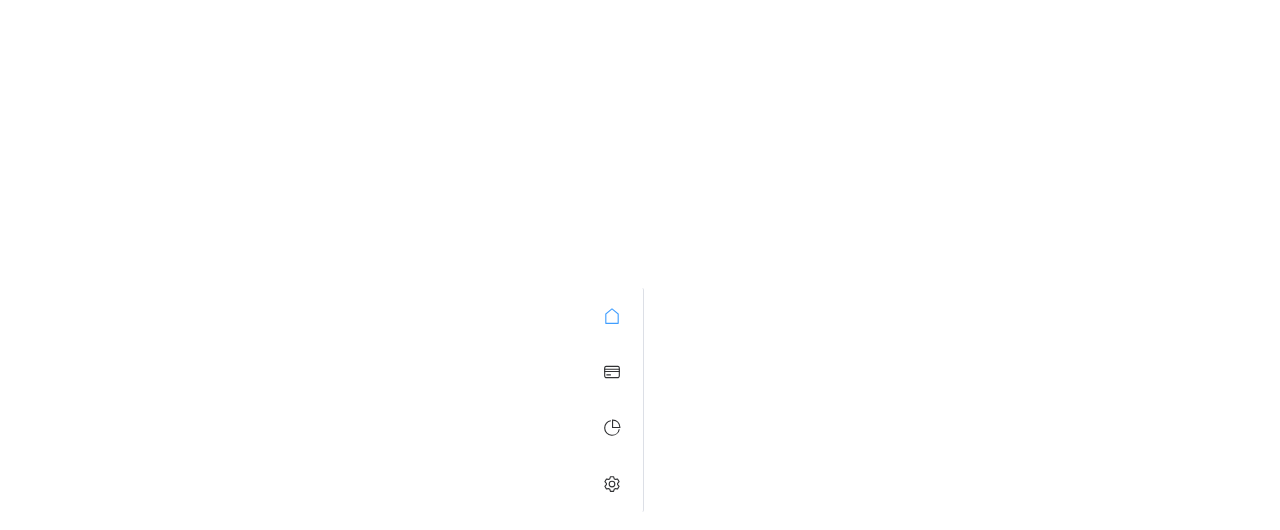
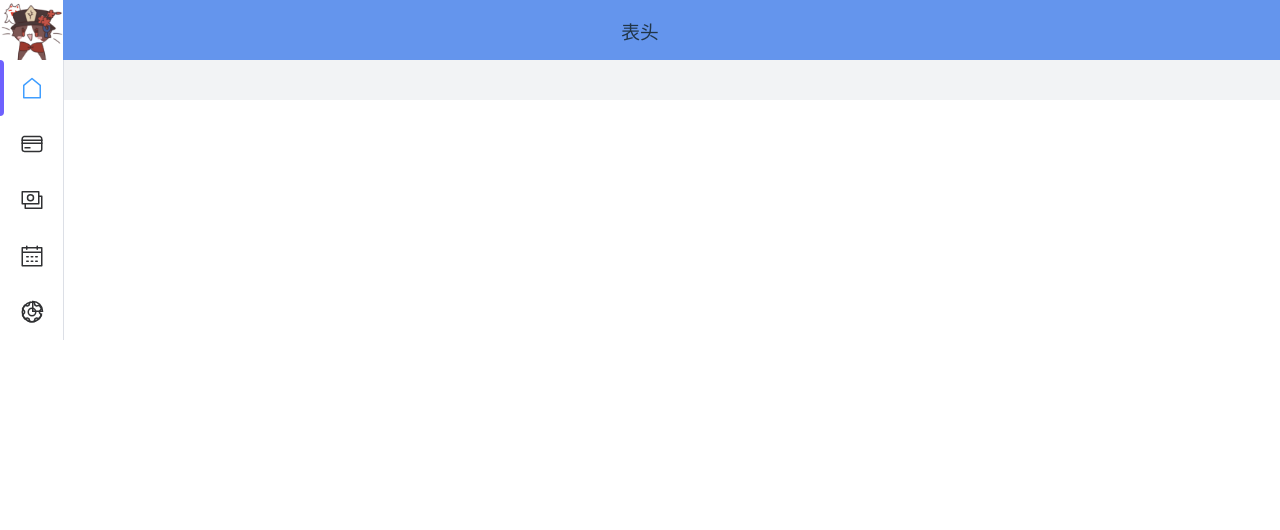
Before and after one commit to TangerineSpecter/HuTaoFortune, a Vue app: page /#/ in a window 1280 px wide. Shown: the top 530 px of the page. Built offline with nearby package versions, Linux system fonts and the light colour scheme.

Commit message:
refactor：调整主页布局、菜单布局以及刷新路由按钮选中

```diff
--- a/src/App.vue
+++ b/src/App.vue
@@ -6,4 +6,11 @@
 </template>
 
 <style scoped>
+html,
+body,
+#app {
+  margin: 0;
+  width: 100%;
+  height: 100%;
+}
 </style>
--- /dev/null
+++ b/src/components/layout/header/index.vue
@@ -0,0 +1,16 @@
+<template>
+  <el-image src="/logo.jpg" class="logo" />
+  <h3>表头</h3>
+</template>
+
+<script setup lang="ts">
+</script>
+<style scoped lang="scss">
+.logo {
+  position: fixed;
+  top: 0;
+  left: 0;
+  height: 60px;
+  width: 63px;
+}
+</style>
--- a/src/components/layout/menu/index.vue
+++ b/src/components/layout/menu/index.vue
@@ -1,9 +1,17 @@
 <template>
-  <el-menu default-active="1" class="el-menu-vertical-demo" :collapse="true">
+  <el-menu
+    :default-active="activeIndex"
+    class="el-menu-vertical-demo"
+    :collapse="true"
+    style="height: 100%"
+  >
     <template v-for="(item, i) in menus" :key="i">
       <router-link :to="{ name: item.key }">
-        <el-menu-item :index="item.index">
-          <el-icon>
+        <el-menu-item
+          :index="item.index"
+          :class="{ buttom: i === menus.length - 1 }"
+        >
+          <el-icon :size="50">
             <component :is="item.icon" />
           </el-icon>
           <template #title>{{ item.name }}</template>
@@ -14,8 +22,27 @@
 </template>
 
 <script setup lang="ts">
-import { ref } from "vue";
 import { menuList } from "./menuData";
+import getActiveIndex from "./routerActive";
 
 const { menus } = menuList();
+const { activeIndex } = getActiveIndex();
 </script>
+<style scoped lang="scss">
+.buttom {
+  position: absolute;
+  bottom: 0;
+  left: 0;
+  width: 100%;
+}
+.el-menu-item.is-active:before {
+  content: "";
+  position: absolute;
+  left: 0;
+  top: 0;
+  bottom: 0;
+  width: 4px;
+  background-color: rgb(110, 97, 254);
+  border-radius: 0 4px 4px 0;
+}
+</style>
--- a/src/components/layout/menu/menuData.ts
+++ b/src/components/layout/menu/menuData.ts
@@ -1,34 +1,54 @@
 interface IMenu {
-    index: string;
-    name: string;
-    key: string;
+    index: string; //索引
+    name: string; //名称
+    key: string; //路由key
+    path: string; //路由地址
     icon?: any; //?表示可选
 }
 
+//菜单配置
 export function menuList() {
     const menus: IMenu[] = [
         {
             index: "1",
             name: "主页",
             key: "main",
+            path: "/main",
             icon: 'House'
         },
         {
             index: "2",
             name: "账户",
             key: "creditCard",
+            path: "/credit-card",
             icon: 'CreditCard'
         },
         {
             index: "3",
+            name: "预算",
+            key: "budget",
+            path: "/budget",
+            icon: 'Money'
+        },
+        {
+            index: "4",
+            name: "周期",
+            key: "period",
+            path: "/period",
+            icon: 'Calendar'
+        },
+        {
+            index: "5",
             name: "统计",
             key: "pieChart",
+            path: "/pie-chart",
             icon: 'PieChart'
         },
         {
-            index: "4",
+            index: "6",
             name: "设置",
             key: "setting",
+            path: "/setting",
             icon: 'setting'
         }
     ];
--- /dev/null
+++ b/src/components/layout/menu/routerActive.ts
@@ -0,0 +1,23 @@
+import { ref, computed } from 'vue'
+import { useRoute } from 'vue-router'
+import { menuList } from "./menuData";
+
+interface MenuItem {
+    index: string
+    name: string
+    path: string
+}
+
+//处理路由刷新默认选中按钮
+export default function getActiveIndex() {
+    const route = useRoute()
+    const { menus } = menuList();
+
+    const activeIndex = computed(() => {
+        const activePath = route.path
+        const activeItem = menus.find(item => item.path === activePath)
+        return activeItem ? activeItem.index : '1'
+    })
+
+    return { activeIndex }
+}
--- a/src/router/index.ts
+++ b/src/router/index.ts
@@ -3,6 +3,8 @@ import MainView from '@/views/main/index.vue'
 import CreditCardView from '@/views/creditCard/index.vue'
 import PieChartView from '@/views/pieChart/index.vue'
 import SettingView from '@/views/setting/index.vue'
+import BudgetView from '@/views/budget/index.vue'
+import PeriodView from '@/views/period/index.vue'
 
 // 2. 定义一些路由
 // 每个路由都需要映射到一个组件。
@@ -16,6 +18,16 @@ const routes = [
                 path: '/main',
                 name: 'main',
                 component: MainView
+            },
+            {
+                path: '/budget',
+                name: 'budget',
+                component: BudgetView
+            },
+            {
+                path: '/period',
+                name: 'period',
+                component: PeriodView
             },
             {
                 path: '/credit-card',
--- a/src/views/Root.vue
+++ b/src/views/Root.vue
@@ -1,12 +1,19 @@
 <template>
-  <el-container>
-    <el-aside width="80px">
-      <MenuView style="border-radius: 2px"></MenuView>
-    </el-aside>
-    <el-main>
-      <router-view />
-    </el-main>
-  </el-container>
+  <div class="common-layout">
+    <el-container>
+      <el-header style="background-color: cornflowerblue">
+        <HeaderView></HeaderView>
+      </el-header>
+      <el-container>
+        <el-aside class="aside">
+          <MenuView></MenuView>
+        </el-aside>
+        <el-main class="main-box">
+          <router-view></router-view>
+        </el-main>
+      </el-container>
+    </el-container>
+  </div>
 </template>
 
 <script lang="ts" setup>
@@ -18,7 +25,31 @@ import {
   Setting,
 } from "@element-plus/icons-vue";
 import MenuView from "@/components/layout/menu/index.vue";
+import HeaderView from "@/components/layout/header/index.vue";
 </script>
 
 <style scoped lang="scss">
+.common-layout {
+  min-height: 100vh;
+  min-width: 100%;
+  position: fixed;
+  top: 0;
+  left: 0;
+  overflow-y: hidden;
+  box-shadow: var(--el-box-shadow);
+}
+
+.aside {
+  left: 0;
+  height: 100%;
+  width: auto;
+  overflow: auto;
+  overflow-x: hidden;
+  top: 0;
+}
+
+.main-box {
+  height: calc(100% - 60px);
+  background: var(--el-bg-color-page);
+}
 </style>
--- /dev/null
+++ b/src/views/budget/index.vue
@@ -0,0 +1,3 @@
+<template>
+    <h1>预算</h1>
+</template>
--- /dev/null
+++ b/src/views/period/index.vue
@@ -0,0 +1,3 @@
+<template>
+    <h1>周期</h1>
+</template>
```
Also changed, not shown: public/logo.jpg (added).
